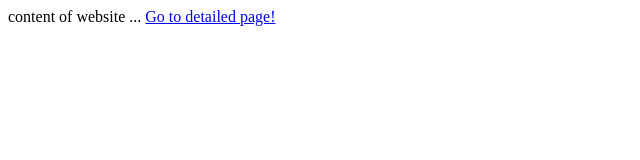
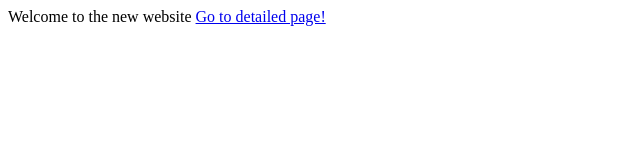
Before and after one commit to nirgn975/test, a plain HTML site: page index.html in a window 1280 px wide. Shown: the whole page, without its empty margins (0-640 px from the left). Drawn offline with Linux system fonts and the light colour scheme.

Commit message:
Change welcome message

```diff
--- a/index.html
+++ b/index.html
@@ -3,7 +3,7 @@
   	<title>website title</title>
   </head>
   <body>
-    content of website ...
+    Welcome to the new website
     <a href="detailed.html">Go to detailed page!</a>
   </body>
 </html>
```
